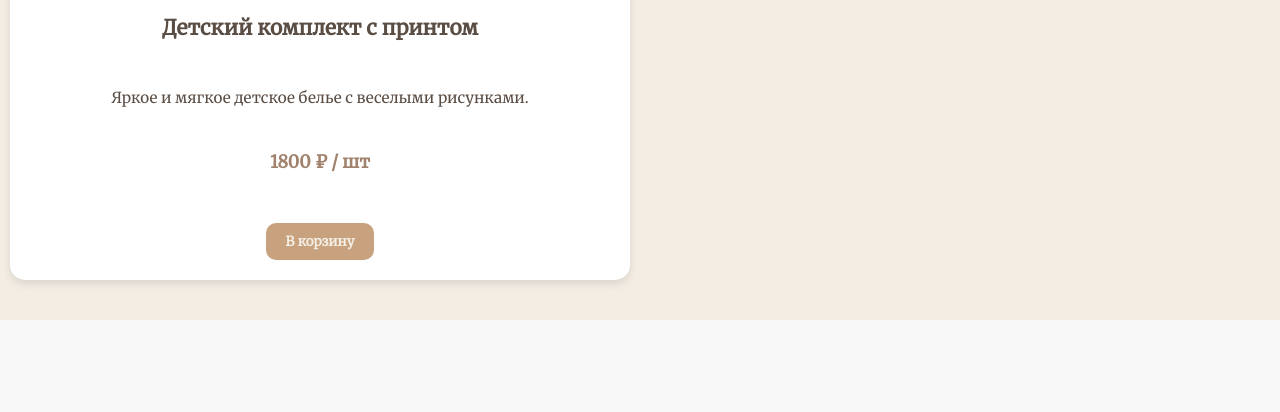
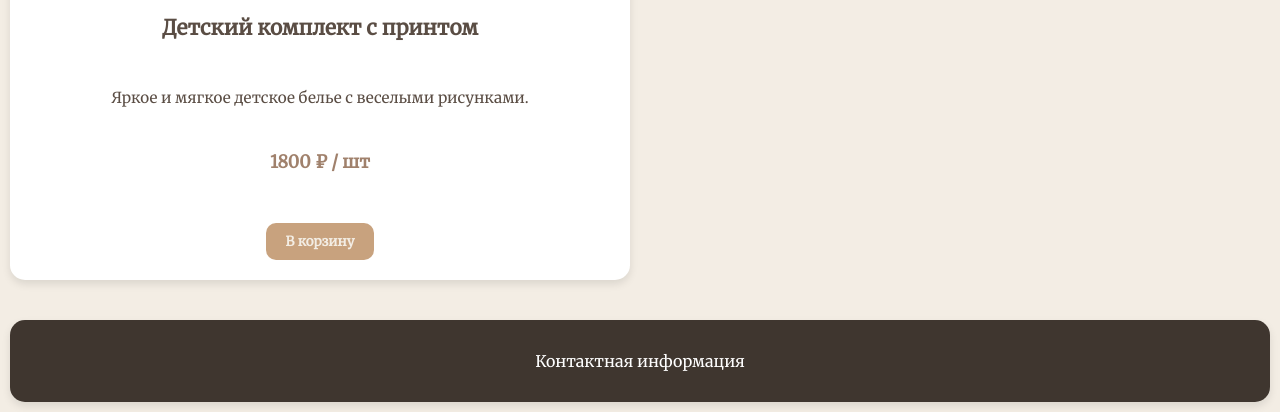
Before and after one commit to Crucio-o/pr, a PHP site: page /products.php in a window 1280 px wide. Shown: the part 1513-1925 px from the top of the page. Before the commit the page ends 1833 px from the top, so only its background shows below. Run offline with PHP 8.4, Linux system fonts and the light colour scheme; data comes from the database, SQL or seed files in the repository.

Commit message:
Update products.php

```diff
--- a/products.php
+++ b/products.php
@@ -104,6 +104,12 @@ $products = $stmt->fetchAll();
     </div>
 </section>
 
+<footer>
+    <div class="contacts">
+        <p>Контактная информация</p>
+    </div>
+</footer>
+
 <script>
     function toggleMenu() {
         const menu = document.getElementById("menuDropdown");
```
